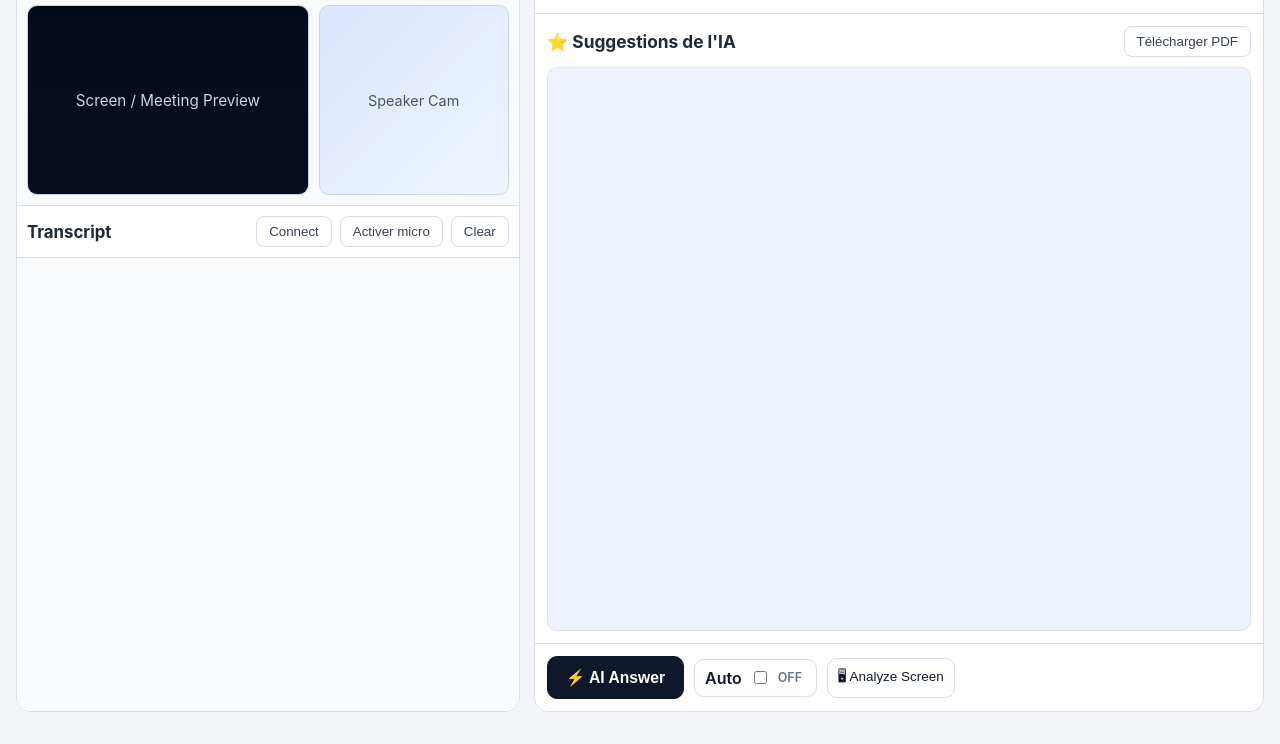
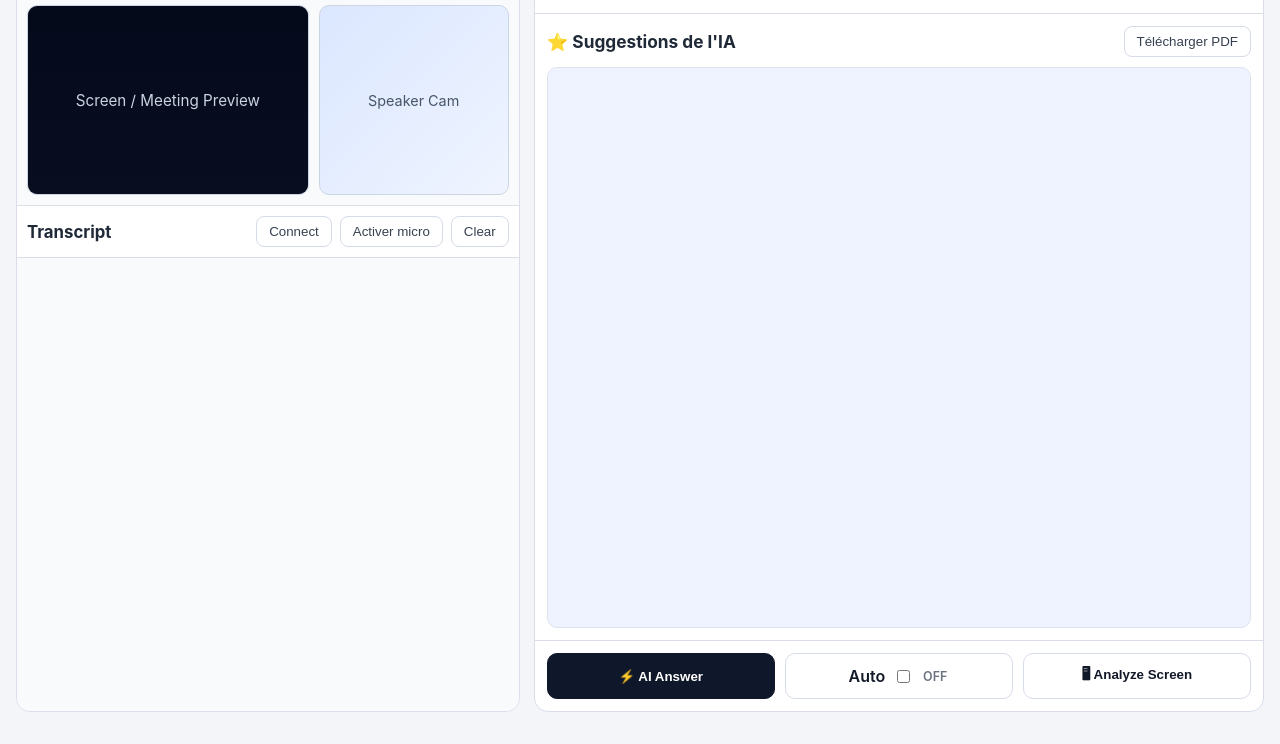
Before and after one commit to youssoufalioum/InterviewCopilotAI, a website: page public/index.html in a window 1280 px wide. Shown: the part 72-816 px from the top of the page. Drawn offline with Linux system fonts and the light colour scheme.

Commit message:
Rebalance bottom controls and align Auto with AI Answer

```diff
--- a/public/index.html
+++ b/public/index.html
@@ -69,13 +69,13 @@
         </article>
 
         <footer class="bottom-actions">
-          <button id="aiAnswerButton" type="button" class="cta-main cta-main-compact">⚡ AI Answer</button>
+          <button id="aiAnswerButton" type="button" class="cta-main">⚡ AI Answer</button>
           <label class="auto-switch" for="autoAssistToggle" title="Active les réponses automatiques quand l'IA détecte une question dans la conversation.">
             <span title="Active les réponses automatiques quand l'IA détecte une question dans la conversation.">Auto</span>
             <input id="autoAssistToggle" type="checkbox" />
             <span id="autoAssistState" class="switch-state">OFF</span>
           </label>
-          <button type="button" class="cta-secondary cta-secondary-small">🖥 Analyze Screen</button>
+          <button type="button" class="cta-secondary">🖥 Analyze Screen</button>
         </footer>
       </section>
     </main>
--- a/public/styles.css
+++ b/public/styles.css
@@ -296,9 +296,8 @@ body {
 .bottom-actions {
   border-top: 1px solid var(--border);
   display: grid;
-  grid-template-columns: auto auto auto;
-  justify-content: start;
-  align-items: center;
+  grid-template-columns: 1fr 1fr 1fr;
+  align-items: stretch;
   gap: 10px;
   padding: 12px;
 }
@@ -323,25 +322,17 @@ body {
   color: #111827;
 }
 
-.cta-main-compact {
-  padding: 11px 18px;
-  white-space: nowrap;
-  font-size: 0.98rem;
-}
 
-.cta-secondary-small {
-  padding: 8px 10px;
-  font-size: 0.84rem;
-  font-weight: 500;
-}
 
 .auto-switch {
   display: inline-flex;
   align-items: center;
+  justify-content: center;
   gap: 8px;
+  width: 100%;
   border: 1px solid #d6dcea;
   border-radius: 10px;
-  padding: 8px 10px;
+  padding: 11px;
   background: #fff;
   font-weight: 600;
   color: #111827;
@@ -357,6 +348,7 @@ body {
   font-size: 0.78rem;
   color: #6b7280;
   min-width: 28px;
+  text-align: center;
 }
 
 .auto-switch input:checked + .switch-state {
@@ -508,3 +500,8 @@ body {
   font-size: 0.86rem;
   line-height: 1.45;
 }
+
+.bottom-actions .cta-main,
+.bottom-actions .cta-secondary {
+  width: 100%;
+}
```
